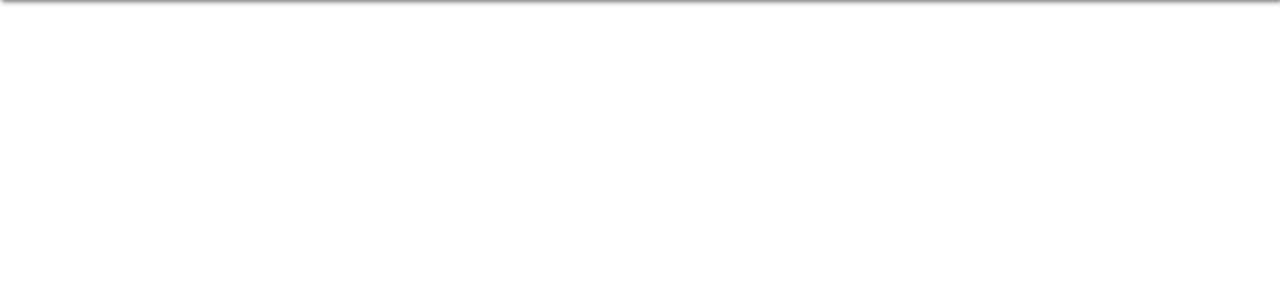
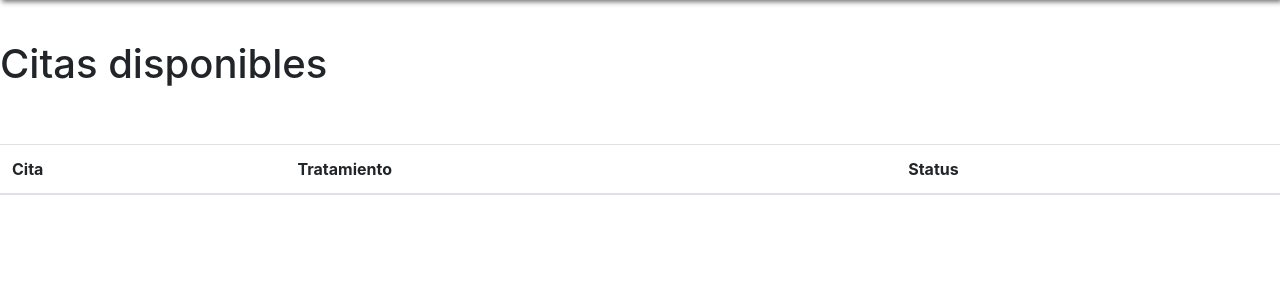
Before and after one commit to memo1195/Odonto_Project, a Flask app: page /paciente_search in a window 1280 px wide. Shown: the part 56-356 px from the top of the page. Run offline with Flask 2, Linux system fonts and the light colour scheme; data that the repository does not hold is empty; some libraries are stand-ins or nearby versions.

Commit message:
Muestra lista de citas disponibles

```diff
--- a/app.py
+++ b/app.py
@@ -87,7 +87,7 @@
 
 @app.route('/paciente_search', methods=['GET', 'POST'])
 def paciente_search():
-    citas = Cita.query.filter_by(status = 0).all()
+    citas = Cita.query.filter((Cita.status == 0) | (Cita.status ==3)).all()
     return render_template('paciente_search.html',citas=citas)
 
 
--- a/templates/paciente_search.html
+++ b/templates/paciente_search.html
@@ -5,10 +5,29 @@
 {% endblock %}
 
 {% block body %}
-<br><br><br>
+<br><br><br><br>
 
-    {% for cita in citas %}
-        <option>{{cita.nombre_paciente}}</option>
-    {% endfor %}
+    <h1>Citas disponibles</h1>
+    <br><br>
+    <table class="table">
+        <thead>
+          <tr>
+            <th scope="col">Cita</th>
+            <th scope="col">Tratamiento</th>
+            <th scope="col">Status</th>
+          </tr>
+        </thead>
+        <tbody>
+        {% for cita in citas %}
+
+          <tr>
+            <th scope="row">{{cita.id}}</th>
+            <td>{{cita.tratamiento_id}}</td>
+            <td>{{cita.status}}</td>
+          </tr>
+
+        {% endfor %}
+        </tbody>
+      </table>
 
 {% endblock %}
```
